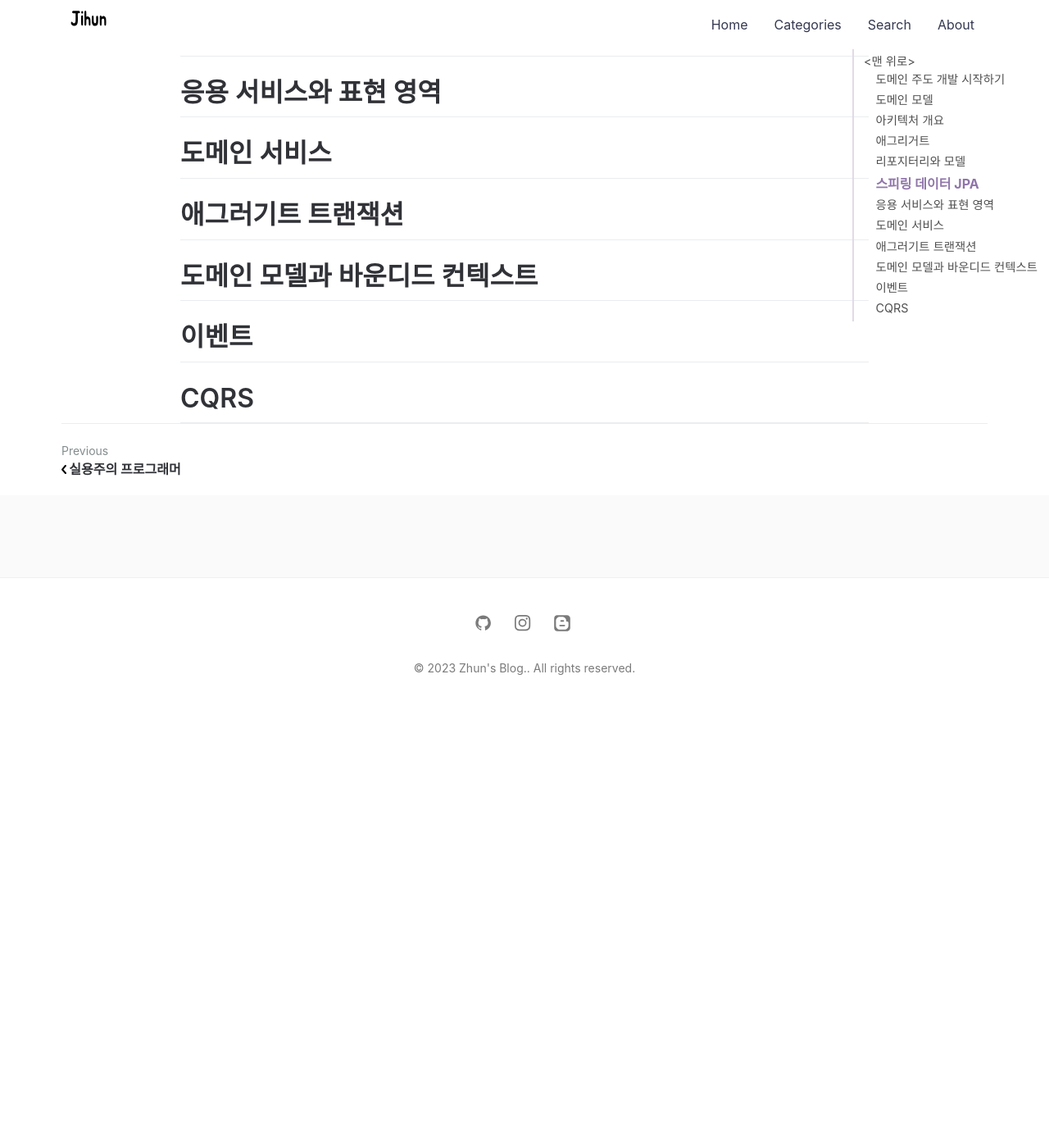
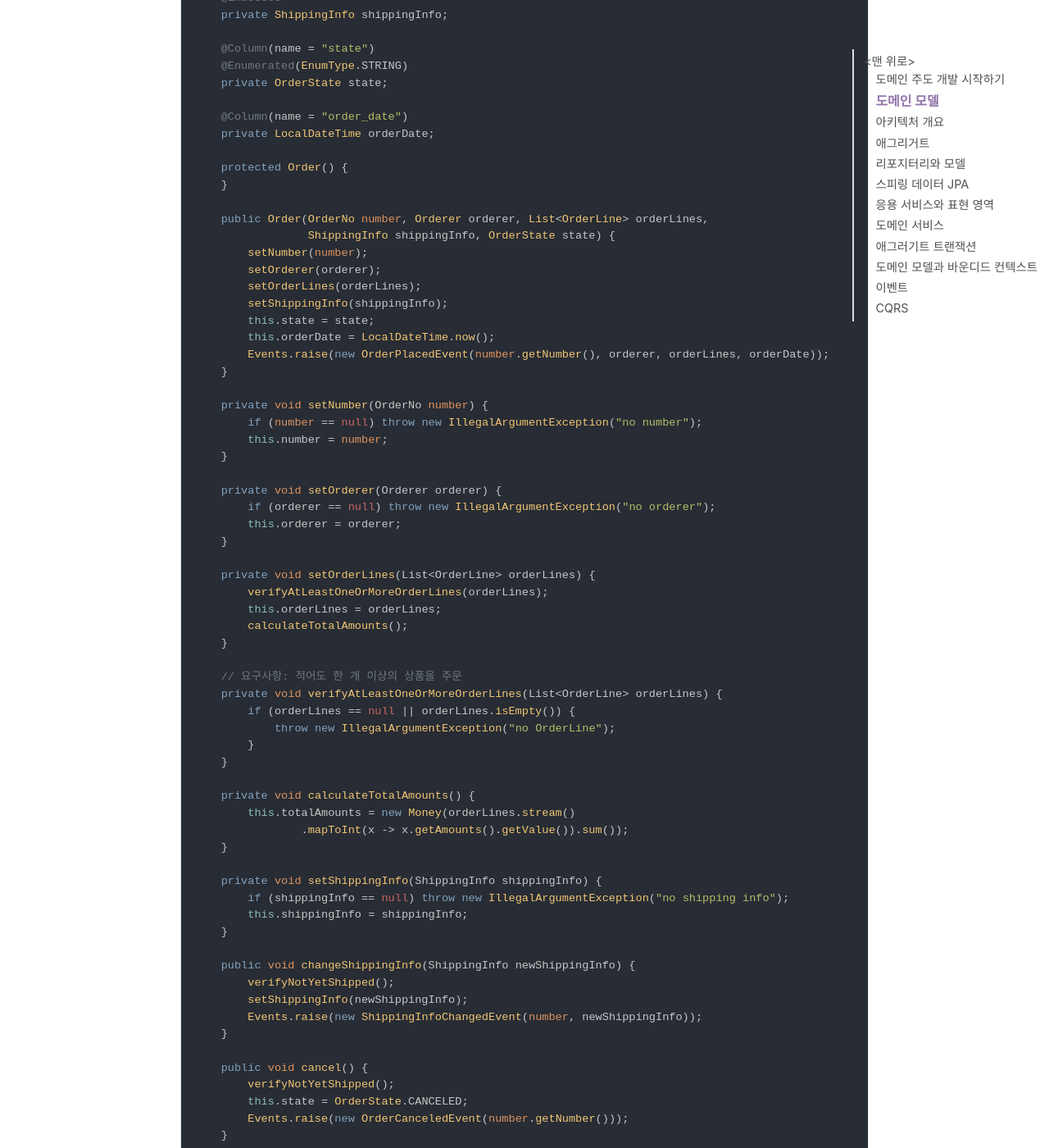
Before and after one commit to jihunparkme/jihunparkme.github.io, a Jekyll site: the page built from _posts/2024-01-01-start-DDD.md, in a window 1280 px wide and 1400 px high, scrolled down 2171 px. Shown: the whole window at 82% size. Built offline with Jekyll 4.4.1, drawn with Linux system fonts in a browser that asks for light colours; nearby versions of some CDN libraries; comment, search, counter and statistics services are not loaded; before the commit the page ends 3041 px from its top, so only the background shows below that; some of the changed text lies outside the part shown.

Commit message:
[DDD start] Entity

````diff
--- a/_posts/2024-01-01-start-DDD.md
+++ b/_posts/2024-01-01-start-DDD.md
@@ -43,7 +43,137 @@ featured-img: start-ddd
 
 **엔티티와 밸류**
 
--
+- 엔티티
+  - 식별자를 가진다(식별자는 엔티티 객체마다 고유해서 각 엔티티는 서로 다른 식별자를 보유)
+
+```java
+@Entity
+@Getter
+@Table(name = "purchase_order")
+@Access(AccessType.FIELD)
+public class Order {
+    @EmbeddedId
+    private OrderNo number;
+
+    @Version
+    private long version;
+
+    @Embedded
+    private Orderer orderer;
+
+    @ElementCollection(fetch = FetchType.LAZY)
+    @CollectionTable(name = "order_line", joinColumns = @JoinColumn(name = "order_number"))
+    @OrderColumn(name = "line_idx")
+    private List<OrderLine> orderLines;
+
+    @Convert(converter = MoneyConverter.class)
+    @Column(name = "total_amounts")
+    private Money totalAmounts;
+
+    @Embedded
+    private ShippingInfo shippingInfo;
+
+    @Column(name = "state")
+    @Enumerated(EnumType.STRING)
+    private OrderState state;
+
+    @Column(name = "order_date")
+    private LocalDateTime orderDate;
+
+    protected Order() {
+    }
+
+    public Order(OrderNo number, Orderer orderer, List<OrderLine> orderLines,
+                 ShippingInfo shippingInfo, OrderState state) {
+        setNumber(number);
+        setOrderer(orderer);
+        setOrderLines(orderLines);
+        setShippingInfo(shippingInfo);
+        this.state = state;
+        this.orderDate = LocalDateTime.now();
+        Events.raise(new OrderPlacedEvent(number.getNumber(), orderer, orderLines, orderDate));
+    }
+
+    private void setNumber(OrderNo number) {
+        if (number == null) throw new IllegalArgumentException("no number");
+        this.number = number;
+    }
+
+    private void setOrderer(Orderer orderer) {
+        if (orderer == null) throw new IllegalArgumentException("no orderer");
+        this.orderer = orderer;
+    }
+
+    private void setOrderLines(List<OrderLine> orderLines) {
+        verifyAtLeastOneOrMoreOrderLines(orderLines);
+        this.orderLines = orderLines;
+        calculateTotalAmounts();
+    }
+
+    // 요구사항: 적어도 한 개 이상의 상품을 주문
+    private void verifyAtLeastOneOrMoreOrderLines(List<OrderLine> orderLines) {
+        if (orderLines == null || orderLines.isEmpty()) {
+            throw new IllegalArgumentException("no OrderLine");
+        }
+    }
+
+    private void calculateTotalAmounts() {
+        this.totalAmounts = new Money(orderLines.stream()
+                .mapToInt(x -> x.getAmounts().getValue()).sum());
+    }
+
+    private void setShippingInfo(ShippingInfo shippingInfo) {
+        if (shippingInfo == null) throw new IllegalArgumentException("no shipping info");
+        this.shippingInfo = shippingInfo;
+    }
+
+    public void changeShippingInfo(ShippingInfo newShippingInfo) {
+        verifyNotYetShipped();
+        setShippingInfo(newShippingInfo);
+        Events.raise(new ShippingInfoChangedEvent(number, newShippingInfo));
+    }
+
+    public void cancel() {
+        verifyNotYetShipped();
+        this.state = OrderState.CANCELED;
+        Events.raise(new OrderCanceledEvent(number.getNumber()));
+    }
+
+    private void verifyNotYetShipped() {
+        if (!isNotYetShipped())
+            throw new AlreadyShippedException();
+    }
+
+    public boolean isNotYetShipped() {
+        return state == OrderState.PAYMENT_WAITING || state == OrderState.PREPARING;
+    }
+
+    public List<OrderLine> getOrderLines() {
+        return orderLines;
+    }
+
+    public boolean matchVersion(long version) {
+        return this.version == version;
+    }
+
+    public void startShipping() {
+        verifyShippableState();
+        this.state = OrderState.SHIPPED;
+        Events.raise(new ShippingStartedEvent(number.getNumber()));
+    }
+
+    private void verifyShippableState() {
+        verifyNotYetShipped();
+        verifyNotCanceled();
+    }
+
+    private void verifyNotCanceled() {
+        if (state == OrderState.CANCELED) {
+            throw new OrderAlreadyCanceledException();
+        }
+    }
+}
+```
 
 .
 
````
Also changed, not shown: _posts/2023-11-01-gof-design-pattern.md (+31 -36 lines).
